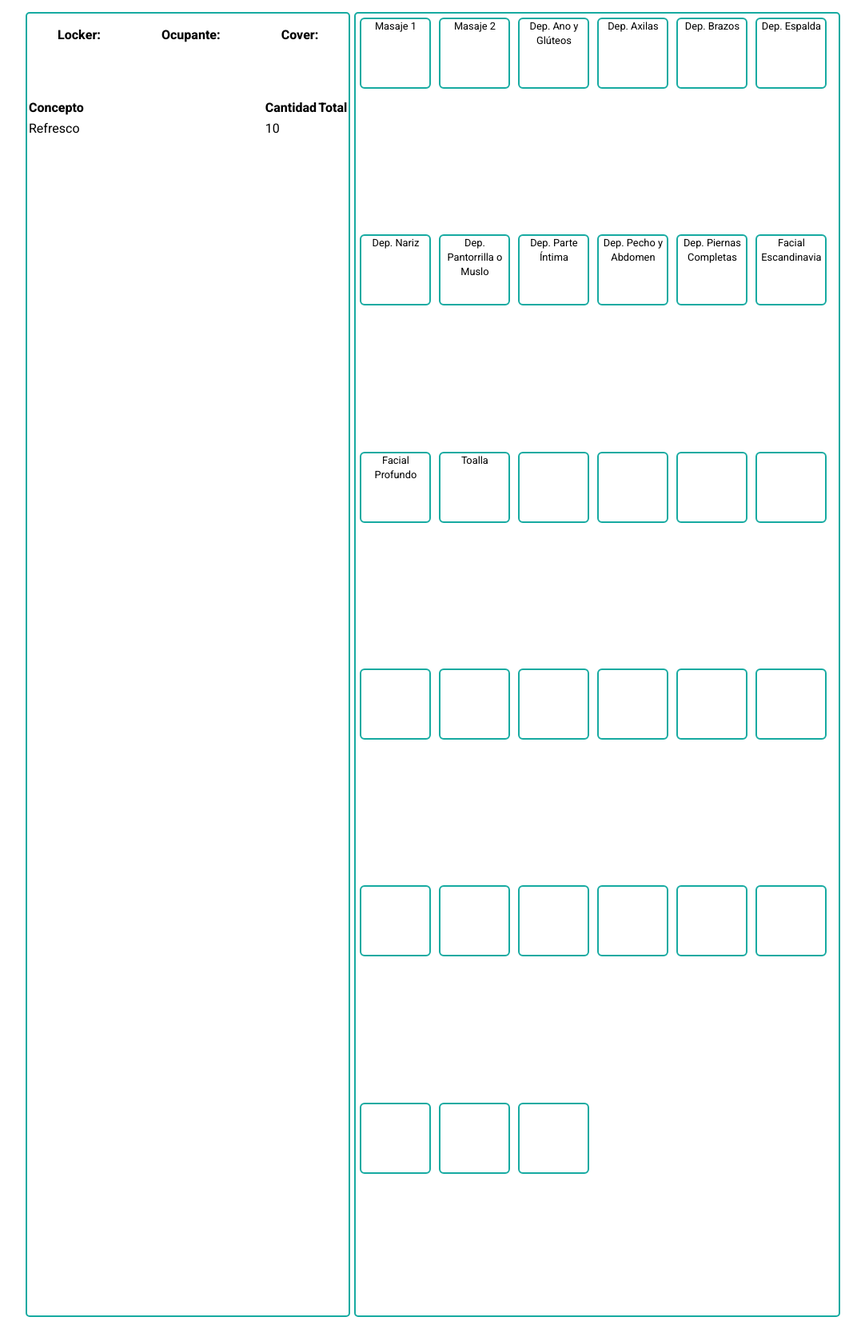
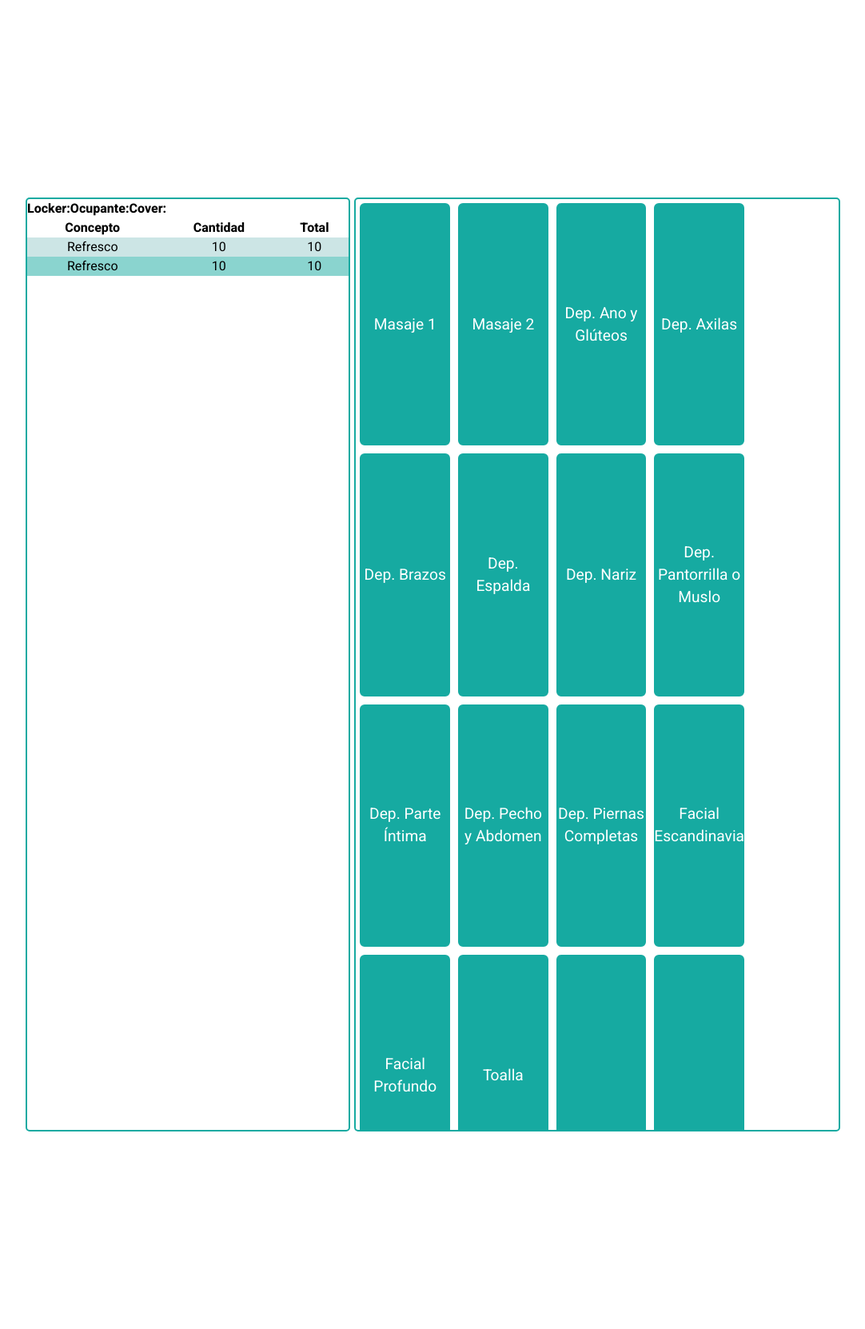
Before and after one commit to JakeGustavDev/scandinaviaclub, a CodeIgniter 4 app: the page made by app/Views/pages/lockerBar.php in a window 1280 px wide. Shown: the whole page at 80% size, without its empty margins (101-1183 px from the left). Run offline with PHP 8.4 and a stand-in for CodeIgniter, Linux system fonts and the light colour scheme; the template is opened without the code that fills it, so the values that code supplies are empty; some libraries are stand-ins or nearby versions.

Commit message:
lockerBar

```diff
--- a/app/Views/pages/lockerBar.php
+++ b/app/Views/pages/lockerBar.php
@@ -11,12 +11,18 @@
             <thead>
                 <th class="concept">Concepto</th>
                 <th class="quantity">Cantidad</th>
-                <th class="quantity">Total</th>
+                <th class="total">Total</th>
             </thead>
             <tbody>
-                <tr>
-                    <td class="concept">Refresco</td>
-                    <td class="quantity">10</td>
+                <tr class="impar">
+                    <td>Refresco</td>
+                    <td>10</td>
+                    <td>10</td>
+                </tr>
+                <tr class="par">
+                    <td>Refresco</td>
+                    <td>10</td>
+                    <td>10</td>
                 </tr>
             </tbody>
         </table>
--- a/public/css/style.css
+++ b/public/css/style.css
@@ -212,17 +236,20 @@
 main.lockerBar{
     margin: 0 auto;
     width: 80%;
-    height: 80vh;
+    height: 60vh !important;
     display: flex;
     justify-content: center;
     flex-direction: row;
+    overflow: hidden;
+
 }
 main.lockerBar div.consummation{
     margin: 0 5px;
     border:2px solid var(--main--color);
     border-radius: 5px;
     width: 40%;
-    height: 98%;
+    height: 70%;
+    overflow-y: scroll;
 }
 main.lockerBar div.consummation div.info{
     display: flex;
@@ -233,18 +260,25 @@
     border:2px solid var(--main--color);
     border-radius: 5px;
     width: 60%;
-    height:98%;
+    height:70%;
     display: flex;
     flex-wrap: wrap;
+    overflow-y: scroll;
 }
 main.lockerBar div.proser div{
     font-size: 0.8em;
-    width: 85px;
-    height: 85px;
+    width: 18%;
+    height: 18vh;
     border: 2px solid var(--main--color);
     border-radius: 6px;
     margin: 5px;
     text-align: center;
+    background-color: var(--main--color);
+    font-size: 1.2em;
+    color: white;
+    display: flex;
+    align-items: center;
+    justify-content: center;
 }
 
 main form.login_form {
@@ -285,17 +319,18 @@
 main img.logo_main {
     width: 20%;
 }
-main div.consummation h4{
+main.lockerBar div.consummation table{
+    width: 100%;
+    border-collapse: collapse;
+}
+main.lockerBar div.consummation table tbody tr td{
     text-align: center;
-    margin: 15px auto;
 }
-
-main div.consummation table,
-main div.consummation thead,
-main div.consummation tbody,
-main div.consummation th,
-main div.consummation tr {
-    margin: 50px auto;
+main.lockerBar div.consummation table tbody tr.impar{
+    background-color: #99cccc80;
+}
+main.lockerBar div.consummation table tbody tr.par{
+    background-color:#16aaa080 ;
 }
 main div.consummation tbody th.concept{
     text-align: left;
@@ -304,10 +339,10 @@
 main div.consummation tbody th.quantity{
     width: 35%;
 }
-main div.consummation thead th.concept{
+main div.consummation thead td.concept{
     text-align: left;
     width: 85%;
 }
-main div.consummation thead th.quantity{
+main div.consummation thead td.quantity{
     width: 35%;
 }
```
Also changed, not shown: other parts of public/css/style.css (+40 -16 lines), app/Views/pages/main.php (+9 -2 lines).
